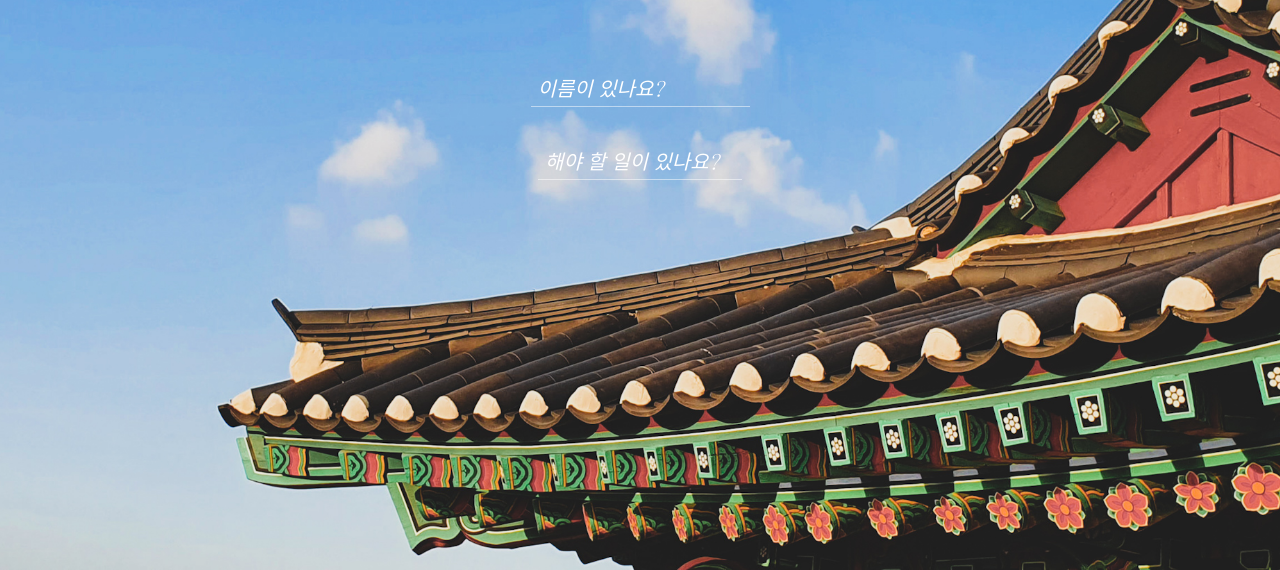
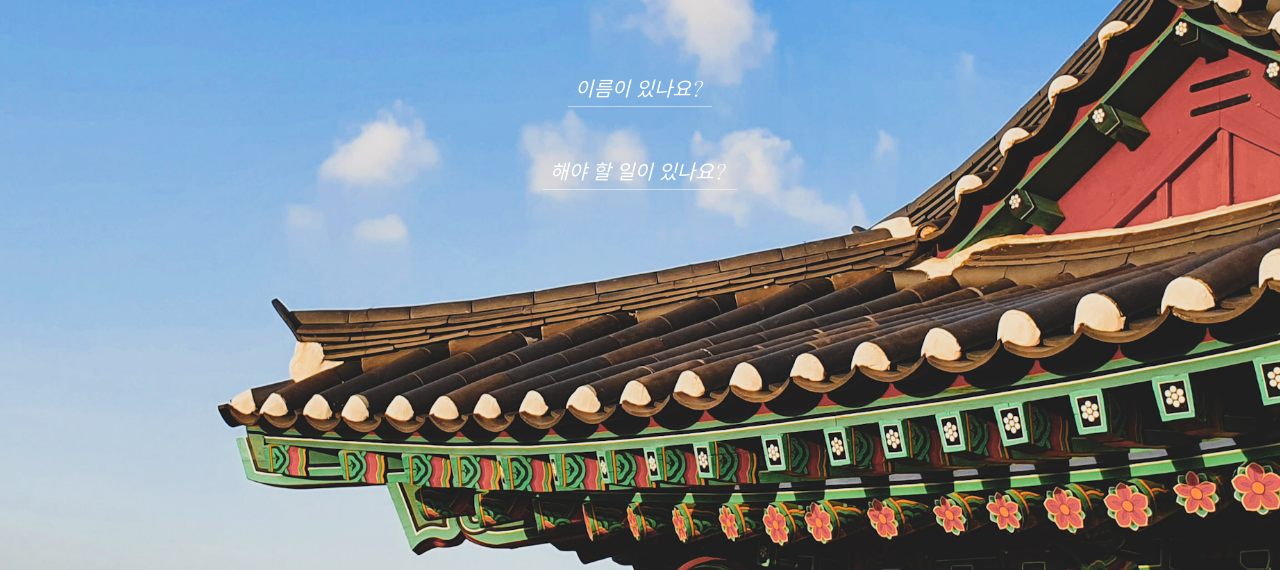
Before and after one commit to vangona/js-basic-clock, a plain HTML site: page index.html in a window 1280 px wide. Shown: the part 230-800 px from the top of the page. Drawn offline with Linux system fonts and the light colour scheme.

Commit message:
Update index.css

```diff
--- a/css/index.css
+++ b/css/index.css
@@ -53,7 +53,7 @@ form input {
 }
 
 .js-toDoForm {
-  margin-bottom: 10px;
+  margin: 10px 0;
 }
 
 form input::placeholder {
@@ -64,6 +64,11 @@ form input::placeholder {
   padding: 5px;
   box-sizing: border-box;
 }
+
+.js-toDoForm input {
+  width: 150px;
+}
+
 
 .showing,
 .js-clock,
@@ -83,8 +88,12 @@ form input::placeholder {
   letter-spacing: 10px;
 }
 
+.js-form input {
+  width: 140px;
+}
+
 .js-toDoForm input {
-  width: 200px;
+  width: 190px;
 }
 
 .js-toDoList {
```
